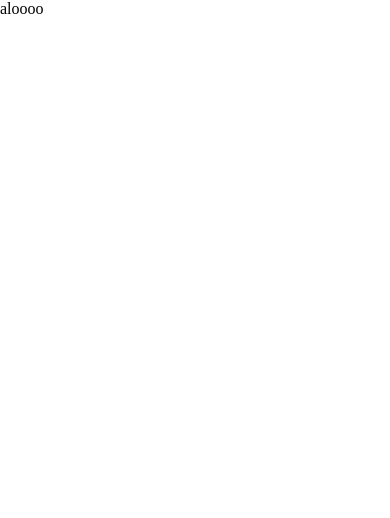
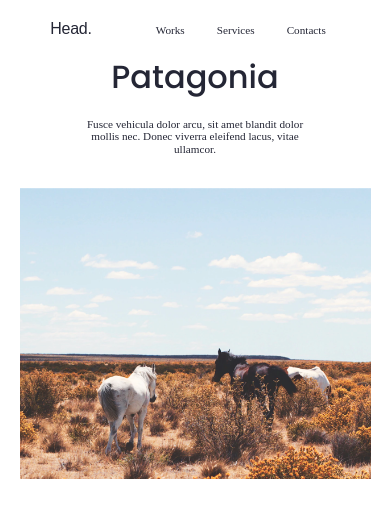
Before and after one commit to Philippe-Prevost/Responsive_navigation, a plain HTML site: page index.html in a window 390 px wide. Drawn offline with Linux system fonts and the light colour scheme; a web font is replaced by a local one.

Commit message:
made_responsive

```diff
--- a/Styles/styles.css
+++ b/Styles/styles.css
@@ -0,0 +1,89 @@
+
+.navbar {
+  text-align: center;
+  padding: 14px;
+  text-decoration: none;
+  color: #242635;
+  font-family: Source Sans Pro;
+  font-size: 16px;
+  font-style: normal;
+  font-weight: 400;
+}
+.navbar:hover {
+  background-color: #ddd;
+  color: black;
+}
+.logo{
+  text-align: center;
+  text-decoration: none;
+  color: #242635;
+  font-family: 'Aldrich', sans-serif;
+  font-size: 24px;
+  font-style: normal;
+  font-weight: 400;
+  letter-spacing: -0.25px;
+}
+.topnav{
+  display: flex;
+  justify-content: space-evenly;
+  margin-top: 5%;
+  align-items: center;
+}
+h1{
+  color: #242635;
+  font-family: 'Poppins', sans-serif;
+  font-size: 5rem;
+  font-style: normal;
+  font-weight: 500;
+  text-align: center;
+}
+p{
+  text-align: center;
+  color: #242635;
+  text-align: center;
+  font-family: Source Sans Pro;
+  font-size: 1.5rem;
+  font-style: normal;
+  font-weight: 400;
+  margin-bottom: 3rem;
+}
+.img_container{
+  display: flex;
+  justify-content: center;
+}
+.img_container img {
+  max-width: 90%;
+  max-height: 90%;
+}
+@media (min-width: 1000px){
+  p {
+    margin: 0 auto 3rem;
+    width: 60%;
+    }
+}
+@media (min-width: 600px) and (max-width:1000px){
+  h1 {
+    font-size: 3rem;
+    }
+  p {
+    font-size: 1.3rem;
+    margin: 0 auto 2rem;
+    width: 60%;
+    }
+}
+@media (max-width: 600px){
+  .navbar{
+    font-size: 0.7rem;
+  }
+  .logo{
+    font-size: 1rem;
+  }
+  p {
+    font-size: 0.7rem;
+    margin: 0 auto 2rem;
+    width: 60%;
+    }
+  h1{
+    font-size: 2rem;
+  }
+}
--- a/index.html
+++ b/index.html
@@ -4,15 +4,34 @@
     <meta charset="UTF-8">
     <meta name="viewport" content="width=device-width, initial-scale=1.0">
     <link rel="stylesheet" type="text/css" href="Styles/normalize.css">
+    <link rel="preconnect" href="https://fonts.googleapis.com">
+    <link rel="preconnect" href="https://fonts.gstatic.com" crossorigin>
+    <link href="https://fonts.googleapis.com/css2?family=Aldrich&family=Poppins:wght@500&display=swap" rel="stylesheet">
     <link rel="stylesheet" href="Styles/styles.css">
     <title>Responsive Design</title>
 </head>
 
 <body>
-    <header></header>
+  <header>
+    <div class="topnav">
+      <div class="logo_1">
+        <a class="logo" href="#Head">Head.</a>
+      </div>
+      <div class="navbar_1">
+        <a class="navbar" href="#Works">Works</a>
+        <a class="navbar" href="#Services">Services</a>
+        <a class="navbar" href="#Contacts">Contacts</a>
+      </div>
+    </div>
+  </header>
 
-aloooo
-    <footer></footer>
+  <h1>Patagonia</h1>
+  <p>Fusce vehicula dolor arcu, sit amet blandit dolor mollis nec. Donec viverra eleifend lacus, vitae ullamcor.</p>
+  <div class="img_container">
+    <img src="/Images/Bitmaphorses (2).png" alt="patagonian horses">
+  </div>
+
+  <footer></footer>
 
 </body>
 </html>
```
Also changed, not shown: Images/BG.png (added), Images/BG.svg (added), Images/BGsquare.png (added), Images/Bitmaphorses (2).png (added), Images/Bitmaphorses.png (added), Images/Head.logo.png (added).
